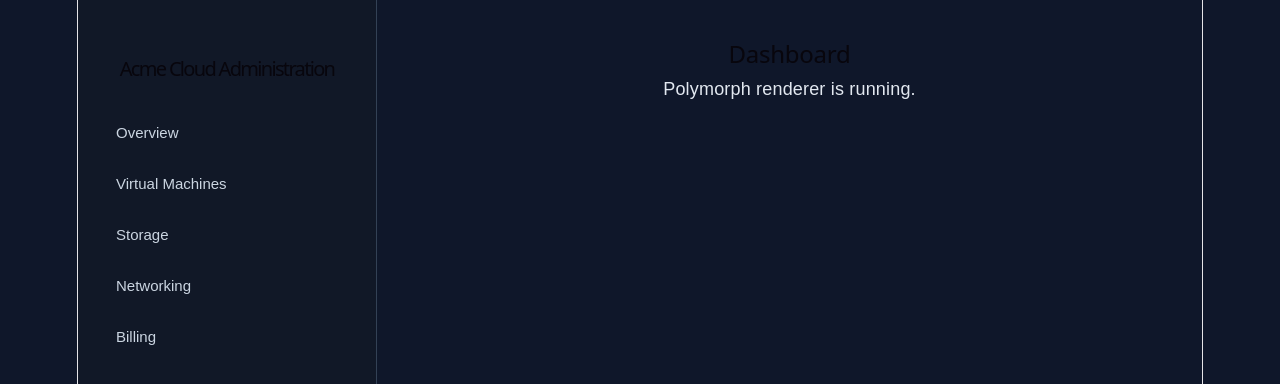
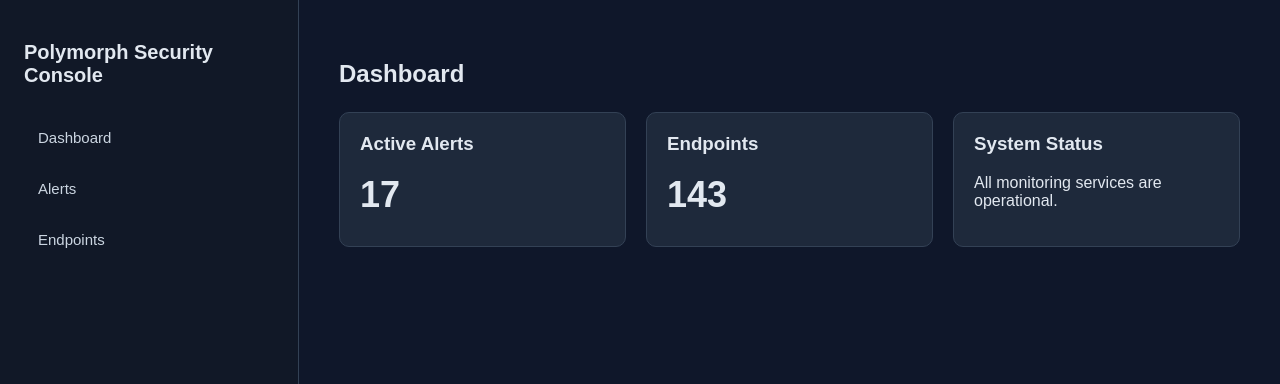
Before and after one commit to WallFacerJ/endomorph, a React (Vite) app in the folder frontend/: page / in a window 1280 px wide. Shown: the top 384 px of the page. Built offline with nearby package versions, Linux system fonts and the light colour scheme.

Commit message:
Add schema-driven page and component renderer

```diff
--- a/frontend/src/App.tsx
+++ b/frontend/src/App.tsx
@@ -1,24 +1,44 @@
+import { useState } from "react";
 import "./App.css";
 import { appConfig } from "./data/appConfig";
+import ComponentRenderer from "./components/ComponentRenderer";
 
 function App() {
+  const [activePageId, setActivePageId] = useState(appConfig.pages[0].id);
+
+  const activePage = appConfig.pages.find(
+    (page) => page.id === activePageId
+  );
+
   return (
     <div className="app-shell">
       <aside className="sidebar">
         <h1>{appConfig.name}</h1>
 
         <nav>
-          {appConfig.navigation.map((item) => (
-            <button key={item} className="nav-item">
-              {item}
+          {appConfig.pages.map((page) => (
+            <button
+              key={page.id}
+              className="nav-item"
+              onClick={() => setActivePageId(page.id)}
+            >
+              {page.name}
             </button>
           ))}
         </nav>
       </aside>
 
       <main className="main-content">
-        <h2>Dashboard</h2>
-        <p>Polymorph renderer is running.</p>
+        <h2>{activePage?.name}</h2>
+
+        <div className="component-grid">
+          {activePage?.components.map((component) => (
+            <ComponentRenderer
+              key={component.id}
+              component={component}
+            />
+          ))}
+        </div>
       </main>
     </div>
   );
--- /dev/null
+++ b/frontend/src/components/ComponentRenderer.tsx
@@ -0,0 +1,34 @@
+import type { AppComponent } from "../schemas/appSchema";
+
+interface ComponentRendererProps {
+  component: AppComponent;
+}
+
+function ComponentRenderer({ component }: ComponentRendererProps) {
+  switch (component.type) {
+    case "stat_card":
+      return (
+        <div className="card">
+          <h3>{component.title}</h3>
+          <div className="stat-value">{component.value}</div>
+        </div>
+      );
+
+    case "alert":
+      return (
+        <div className="card">
+          <h3>{component.title}</h3>
+          <p>{component.content}</p>
+        </div>
+      );
+
+    default:
+      return (
+        <div className="card">
+          <p>Unsupported component: {component.type}</p>
+        </div>
+      );
+  }
+}
+
+export default ComponentRenderer;
--- a/frontend/src/data/appConfig.ts
+++ b/frontend/src/data/appConfig.ts
@@ -1,11 +1,49 @@
-export const appConfig = {
-  name: "Acme Cloud Administration",
+import type { AppSpec } from "../schemas/appSchema";
 
-navigation: [
-  "Overview",
-  "Virtual Machines",
-  "Storage",
-  "Networking",
-  "Billing",
-],
+export const appConfig: AppSpec = {
+  name: "Polymorph Security Console",
+
+  pages: [
+    {
+      id: "dashboard",
+      name: "Dashboard",
+      components: [
+        {
+          id: "active-alerts",
+          type: "stat_card",
+          title: "Active Alerts",
+          value: 17,
+        },
+        {
+          id: "endpoints",
+          type: "stat_card",
+          title: "Endpoints",
+          value: 143,
+        },
+        {
+          id: "system-status",
+          type: "alert",
+          title: "System Status",
+          content: "All monitoring services are operational.",
+        },
+      ],
+    },
+    {
+      id: "alerts",
+      name: "Alerts",
+      components: [
+        {
+          id: "critical-alert",
+          type: "alert",
+          title: "Critical Alert",
+          content: "Suspicious PowerShell execution detected.",
+        },
+      ],
+    },
+    {
+      id: "endpoints",
+      name: "Endpoints",
+      components: [],
+    },
+  ],
 };
--- a/frontend/src/index.css
+++ b/frontend/src/index.css
@@ -1,111 +1,22 @@
-:root {
-  --text: #6b6375;
-  --text-h: #08060d;
-  --bg: #fff;
-  --border: #e5e4e7;
-  --code-bg: #f4f3ec;
-  --accent: #aa3bff;
-  --accent-bg: rgba(170, 59, 255, 0.1);
-  --accent-border: rgba(170, 59, 255, 0.5);
-  --social-bg: rgba(244, 243, 236, 0.5);
-  --shadow:
-    rgba(0, 0, 0, 0.1) 0 10px 15px -3px, rgba(0, 0, 0, 0.05) 0 4px 6px -2px;
-
-  --sans: system-ui, 'Segoe UI', Roboto, sans-serif;
-  --heading: system-ui, 'Segoe UI', Roboto, sans-serif;
-  --mono: ui-monospace, Consolas, monospace;
-
-  font: 18px/145% var(--sans);
-  letter-spacing: 0.18px;
-  color-scheme: light dark;
-  color: var(--text);
-  background: var(--bg);
-  font-synthesis: none;
-  text-rendering: optimizeLegibility;
-  -webkit-font-smoothing: antialiased;
-  -moz-osx-font-smoothing: grayscale;
-
-  @media (max-width: 1024px) {
-    font-size: 16px;
-  }
+.component-grid {
+  display: grid;
+  grid-template-columns: repeat(auto-fit, minmax(220px, 1fr));
+  gap: 20px;
+  margin-top: 24px;
 }
 
-@media (prefers-color-scheme: dark) {
-  :root {
-    --text: #9ca3af;
-    --text-h: #f3f4f6;
-    --bg: #16171d;
-    --border: #2e303a;
-    --code-bg: #1f2028;
-    --accent: #c084fc;
-    --accent-bg: rgba(192, 132, 252, 0.15);
-    --accent-border: rgba(192, 132, 252, 0.5);
-    --social-bg: rgba(47, 48, 58, 0.5);
-    --shadow:
-      rgba(0, 0, 0, 0.4) 0 10px 15px -3px, rgba(0, 0, 0, 0.25) 0 4px 6px -2px;
-  }
-
-  #social .button-icon {
-    filter: invert(1) brightness(2);
-  }
+.card {
+  background: #1e293b;
+  border: 1px solid #334155;
+  border-radius: 10px;
+  padding: 20px;
 }
 
-#root {
-  width: 1126px;
-  max-width: 100%;
-  margin: 0 auto;
-  text-align: center;
-  border-inline: 1px solid var(--border);
-  min-height: 100svh;
-  display: flex;
-  flex-direction: column;
-  box-sizing: border-box;
+.card h3 {
+  margin-top: 0;
 }
 
-body {
-  margin: 0;
+.stat-value {
+  font-size: 36px;
+  font-weight: bold;
 }
-
-h1,
-h2 {
-  font-family: var(--heading);
-  font-weight: 500;
-  color: var(--text-h);
-}
-
-h1 {
-  font-size: 56px;
-  letter-spacing: -1.68px;
-  margin: 32px 0;
-  @media (max-width: 1024px) {
-    font-size: 36px;
-    margin: 20px 0;
-  }
-}
-h2 {
-  font-size: 24px;
-  line-height: 118%;
-  letter-spacing: -0.24px;
-  margin: 0 0 8px;
-  @media (max-width: 1024px) {
-    font-size: 20px;
-  }
-}
-p {
-  margin: 0;
-}
-
-code,
-.counter {
-  font-family: var(--mono);
-  display: inline-flex;
-  border-radius: 4px;
-  color: var(--text-h);
-}
-
-code {
-  font-size: 15px;
-  line-height: 135%;
-  padding: 4px 8px;
-  background: var(--code-bg);
-}
--- /dev/null
+++ b/frontend/src/schemas/appSchema.ts
@@ -0,0 +1,26 @@
+export type ComponentType =
+  | "stat_card"
+  | "table"
+  | "alert"
+  | "button"
+  | "form"
+  | "terminal";
+
+export interface AppComponent {
+  id: string;
+  type: ComponentType;
+  title?: string;
+  value?: string | number;
+  content?: string;
+}
+
+export interface AppPage {
+  id: string;
+  name: string;
+  components: AppComponent[];
+}
+
+export interface AppSpec {
+  name: string;
+  pages: AppPage[];
+}
```
